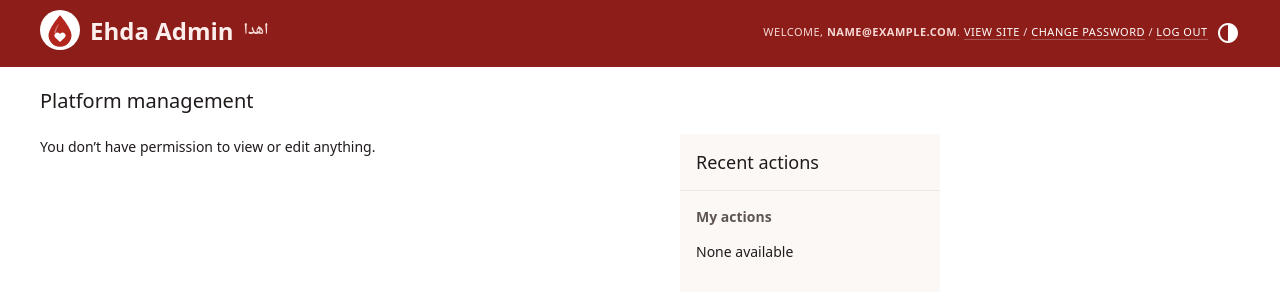
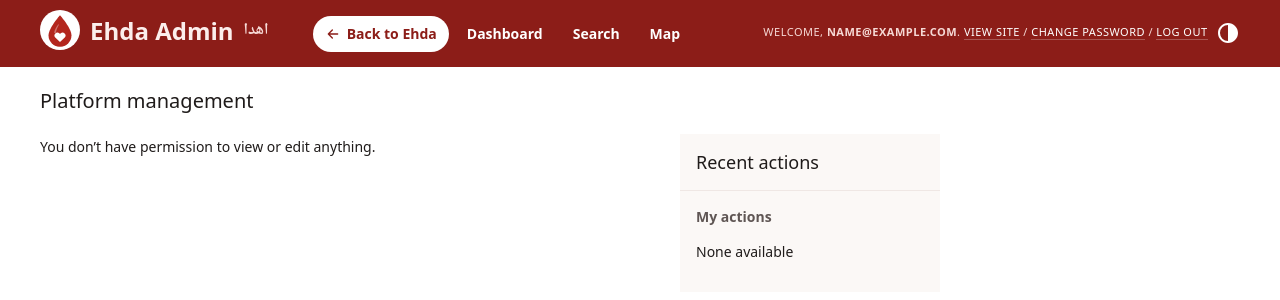
Before and after one commit to Kaihansaba/Ehda-Portal, a Django app: page /admin/ in a window 1280 px wide. Shown: the top 300 px of the page. Run offline with Django 5.2, Linux system fonts and the light colour scheme; the visitor is signed in with stand-in values (Sample User, id 1); data comes from the database, SQL or seed files in the repository; data that the repository does not hold is empty.

Commit message:
Link the Django admin and the Ehda app both ways
- admin.site.site_url -> role dashboard, so "View site" goes there
- Admin header: "Back to Ehda" button plus Dashboard, Search and Map
  links (only the back link on the admin login page), styled with
  the Ehda tokens in light and dark mode
- Tests: admin links, View site target, and the app navbar's
  "Site admin" link staying staff-only and same-tab

```diff
--- a/5.Backend/OnlineBloodDonationPlatform/config/urls.py
+++ b/5.Backend/OnlineBloodDonationPlatform/config/urls.py
@@ -1,5 +1,5 @@
 from django.contrib import admin
-from django.urls import include, path
+from django.urls import include, path, reverse_lazy
 from django.contrib.auth import views as auth_views
 
 from accounts.views import (
@@ -21,6 +21,9 @@ from accounts.views import (
 admin.site.site_header = "Ehda Admin"
 admin.site.site_title = "Ehda Admin"
 admin.site.index_title = "Platform management"
+
+# "View site" in the admin goes to the user's own dashboard.
+admin.site.site_url = reverse_lazy("role_redirect")
 
 
 urlpatterns = [
--- a/5.Backend/OnlineBloodDonationPlatform/static/css/ehda-admin.css
+++ b/5.Backend/OnlineBloodDonationPlatform/static/css/ehda-admin.css
@@ -222,3 +222,72 @@ body .submit-row a.deletelink:active {
     background: var(--error-fg);
     color: var(--body-bg);
 }
+
+
+/* LINKS BACK TO THE EHDA APP ----------------------------------------------- */
+
+#branding {
+    flex-wrap: wrap;
+    align-items: center;
+    gap: 8px 24px;
+}
+
+/* "#header" outranks Django's own "#header a:link" colour rule. */
+.ehda-admin-nav {
+    display: flex;
+    flex-wrap: wrap;
+    align-items: center;
+    gap: 4px 6px;
+}
+
+#header .ehda-admin-nav a:link,
+#header .ehda-admin-nav a:visited {
+    display: inline-flex;
+    align-items: center;
+    gap: 6px;
+    min-height: 36px;
+    padding: 0 12px;
+    border-radius: 999px;
+    color: var(--header-link-color);
+    font-size: 0.875rem;
+    font-weight: 600;
+    text-decoration: none;
+}
+
+#header .ehda-admin-nav a:hover,
+#header .ehda-admin-nav a:focus-visible {
+    background: rgba(255, 255, 255, 0.16);
+    color: var(--header-link-color);
+}
+
+/* "Back to Ehda": the most visible way out of the admin. */
+#header .ehda-admin-nav a.ehda-back:link,
+#header .ehda-admin-nav a.ehda-back:visited {
+    background: #ffffff;
+    color: #8c1d18;                    /* ehda --color-primary-hover */
+}
+
+#header .ehda-admin-nav a.ehda-back:hover,
+#header .ehda-admin-nav a.ehda-back:focus-visible {
+    background: #fceeec;
+    color: #8c1d18;
+}
+
+#header .ehda-admin-nav a:focus-visible {
+    outline: 3px solid #ffffff;
+    outline-offset: 2px;
+}
+
+.ehda-admin-nav .icon {
+    width: 16px;
+    height: 16px;
+}
+
+/* The arrow points "back" in both reading directions. */
+.ehda-admin-nav .flip {
+    transform: scaleX(-1);
+}
+
+[dir="rtl"] .ehda-admin-nav .flip {
+    transform: none;
+}
--- a/5.Backend/OnlineBloodDonationPlatform/templates/admin/base_site.html
+++ b/5.Backend/OnlineBloodDonationPlatform/templates/admin/base_site.html
@@ -24,6 +24,18 @@
         <span class="ehda-brand-native" lang="fa-AF" dir="rtl">اهدا</span>
     </a>
 </div>
+
+<nav class="ehda-admin-nav" aria-label="Ehda app">
+    <a href="{% url 'index' %}" class="ehda-back">
+        {% include "partials/icon.html" with name="arrow" class="flip" %}
+        Back to Ehda
+    </a>
+    {% if user.is_authenticated %}
+        <a href="{% url 'role_redirect' %}">Dashboard</a>
+        <a href="{% url 'locations:search' %}">Search</a>
+        <a href="{% url 'locations:map' %}">Map</a>
+    {% endif %}
+</nav>
 {% if user.is_anonymous %}
   {% include "admin/color_theme_toggle.html" %}
 {% endif %}
```
Also changed, not shown: 5.Backend/OnlineBloodDonationPlatform/locations/tests.py (+46 -0 lines).
